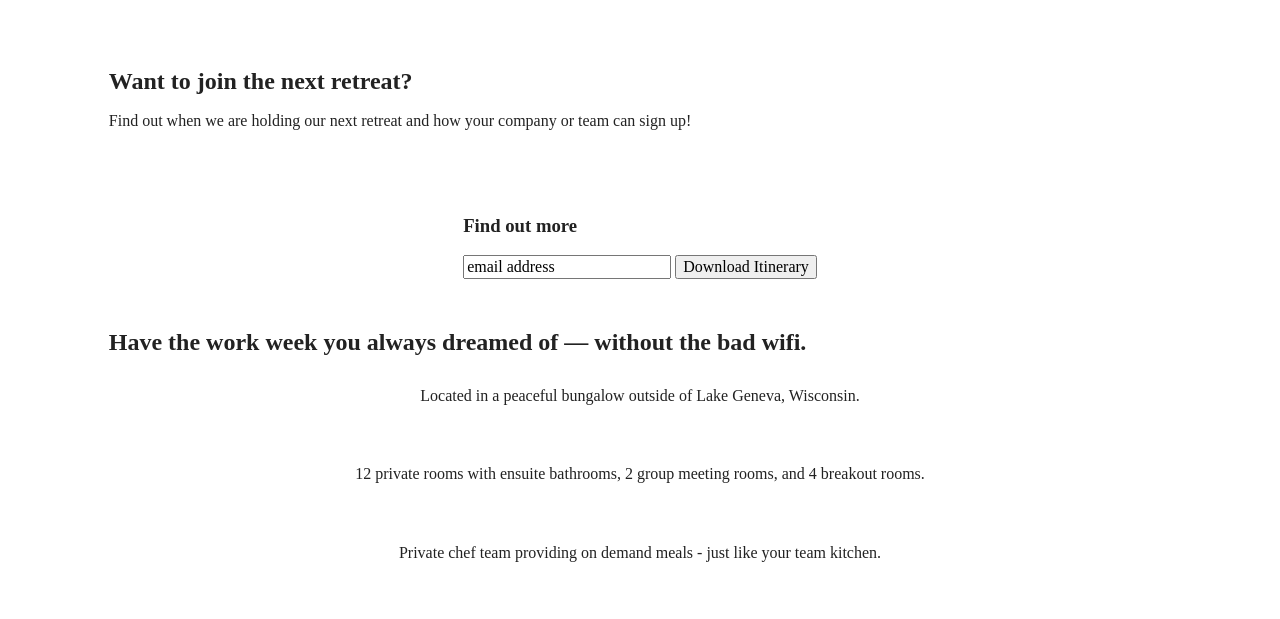
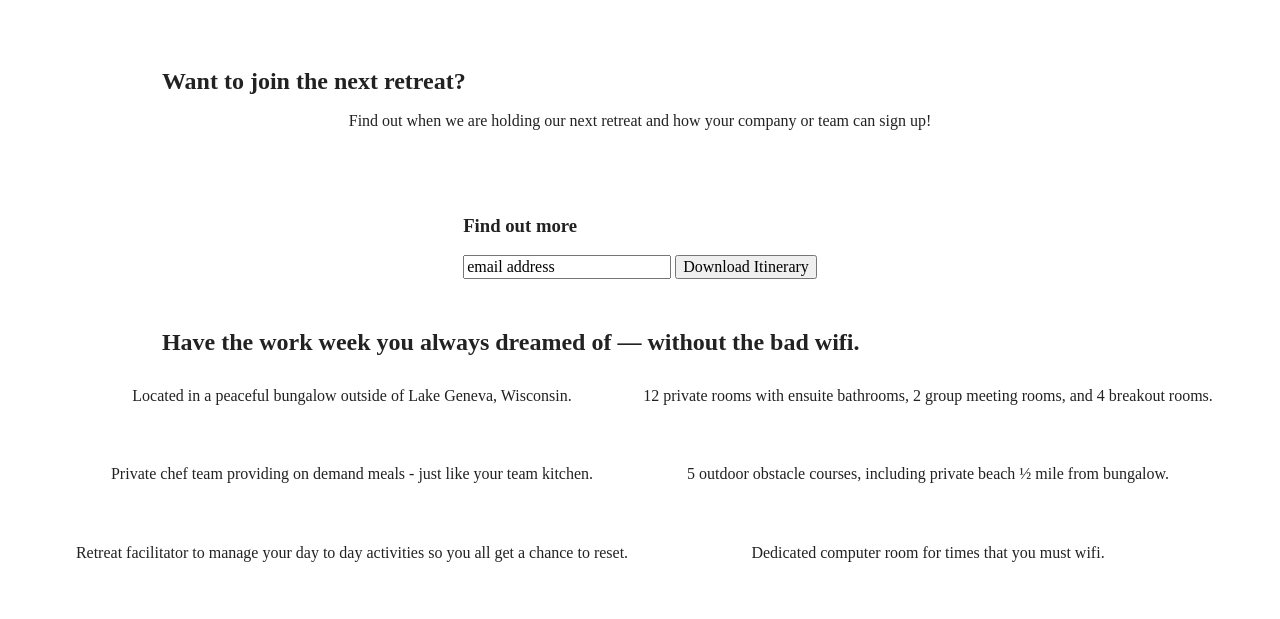
Before and after one commit to lafrenchcoder/unplugged-website, a website built with Parcel: page index.html in a window 1280 px wide. Shown: the part 180-799 px from the top of the page. Built offline with nearby package versions, Linux system fonts and the light colour scheme.

Commit message:
added flex properties for tablet display. Now features are in columns and in correct order

```diff
--- a/css/main.css
+++ b/css/main.css
@@ -325,9 +325,8 @@ footer p {
 
     aside .content-wrapper {
       display: flex;
-      justify-content: ;
-      flex-flow: ;
-      width: 83%;
+      justify-content: center;
+      align-items: center;
     }
 
     aside h2 {
@@ -338,14 +337,23 @@ footer p {
 
     .features article {
       display: flex;
-      justify-content: ;
-      align-items: ;
-      flex-flow: ;
+      justify-content: center;
+      align-items: center;
+      flex-flow: column wrap;
+      flex-basis: 50%
+    }
+
+    .features .features-items{
+      display: flex;
+      justify-content: center;
+      align-items: center;
+      flex-flow: row wrap;
     }
 
     .reviews article {
       display: flex;
-      justify-content: ;
+      justify-content: flex-end;
+      width: 83%;
 
     }
 
```
